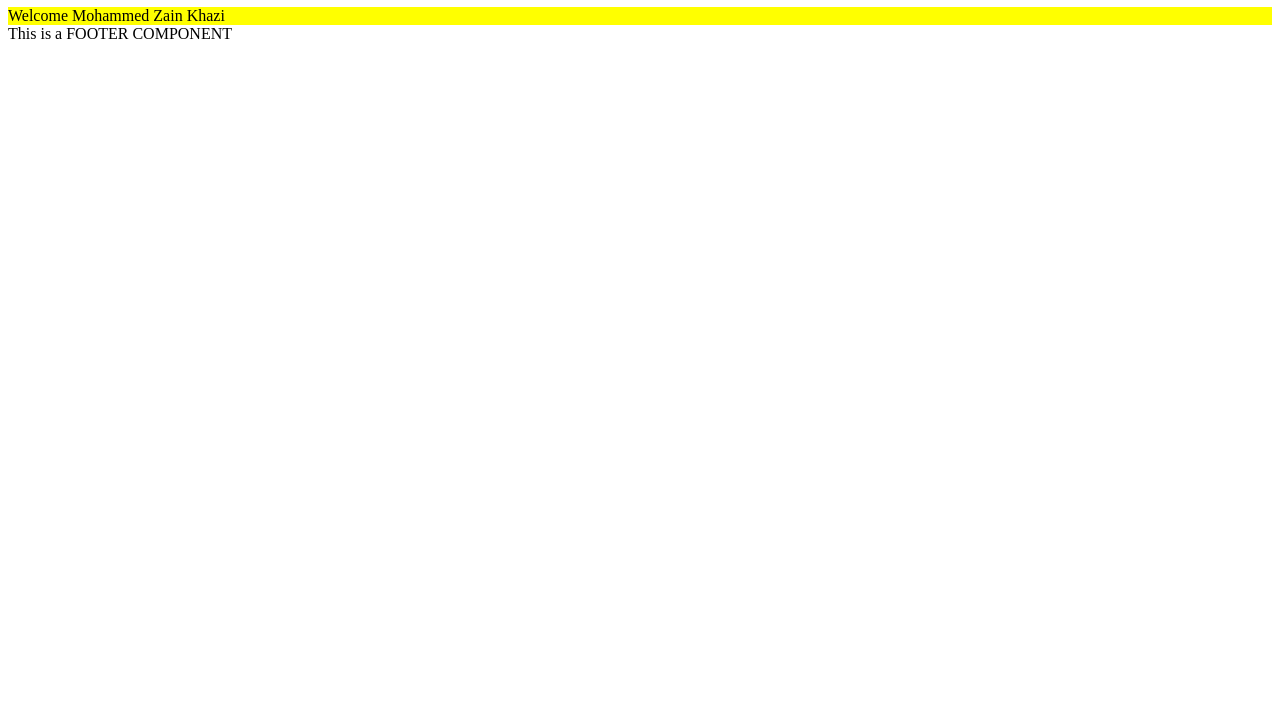
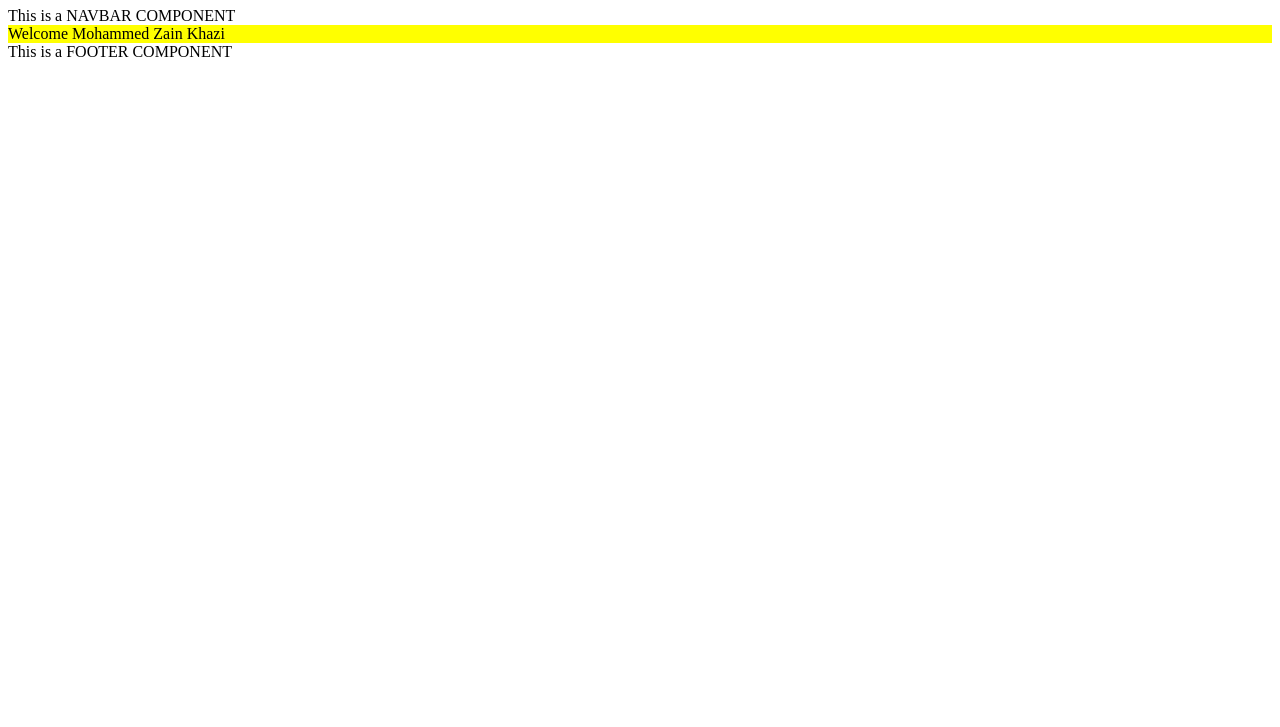
Before and after one commit to mohammedzainkhazi/E-Commerce-WEB-APP, a plain HTML site: page index.html in a window 1280 px wide. Shown: the part 73-800 px from the top of the page. Drawn offline with Linux system fonts and the light colour scheme.

Commit message:
Added NAVBAR in index.html

```diff
--- a/index.html
+++ b/index.html
@@ -7,6 +7,9 @@
 </head>
 <body>
     <h1>This is an E Commerce Web App</h1>
+    <div class="navbar">
+        This is a NAVBAR COMPONENT
+    </div>
     <div style="background-color: yellow;">
         Welcome Mohammed Zain Khazi
     </div>
```
